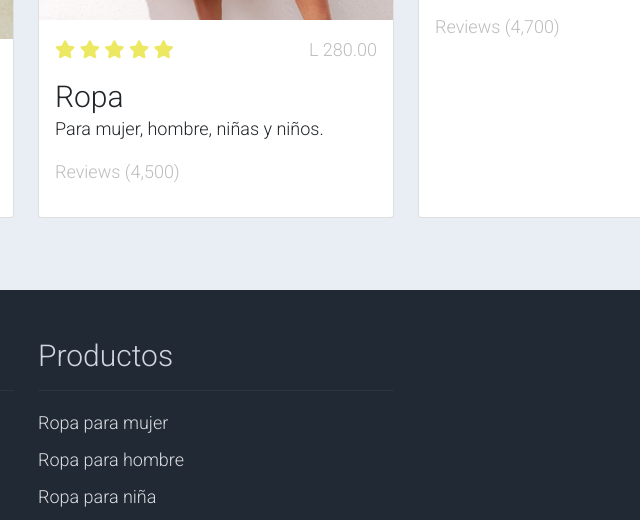
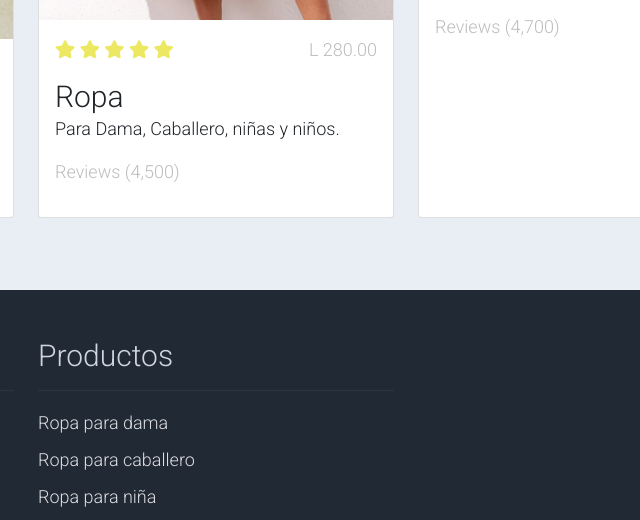
Before and after one commit to NallelyAHernandez/Tienda-online, a plain HTML site: page index.html in a window 1280 px wide. Shown: the part 1121-1641 px from the top of the page, 424-1064 px from the left. Drawn offline with Linux system fonts and the light colour scheme; files that its build step writes are made by us from their sources; files whose address does not match are found by name.

Commit message:
Update index.html

```diff
--- a/index.html
+++ b/index.html
@@ -166,7 +166,7 @@
                             </ul>
                             <a href="ropa.html" class="h2 text-decoration-none text-dark">Ropa</a>
                             <p class="card-text">
-                                Para mujer, hombre, niñas y niños.
+                                Para Dama, Caballero, niñas y niños.
                             </p>
                             <p class="text-muted">Reviews (4,500)</p>
                         </div>
@@ -221,8 +221,8 @@
                 <div class="col-md-4 pt-5">
                     <h2 class="h2 text-light border-bottom pb-3 border-light">Productos</h2>
                     <ul class="list-unstyled text-light footer-link-list">
-                        <li><a class="text-decoration-none" href="mujerropa.html">Ropa para mujer</a></li>
-                        <li><a class="text-decoration-none" href="ropahombre.html">Ropa para hombre</a></li>
+                        <li><a class="text-decoration-none" href="mujerropa.html">Ropa para dama</a></li>
+                        <li><a class="text-decoration-none" href="ropahombre.html">Ropa para caballero</a></li>
                         <li><a class="text-decoration-none" href="niñaropa.html">Ropa para niña</a></li>
                         <li><a class="text-decoration-none" href="niñoropa.html">Ropa para niño</a></li>
                         <li><a class="text-decoration-none" href="perfumes.html">Perfumes</a></li>
```
